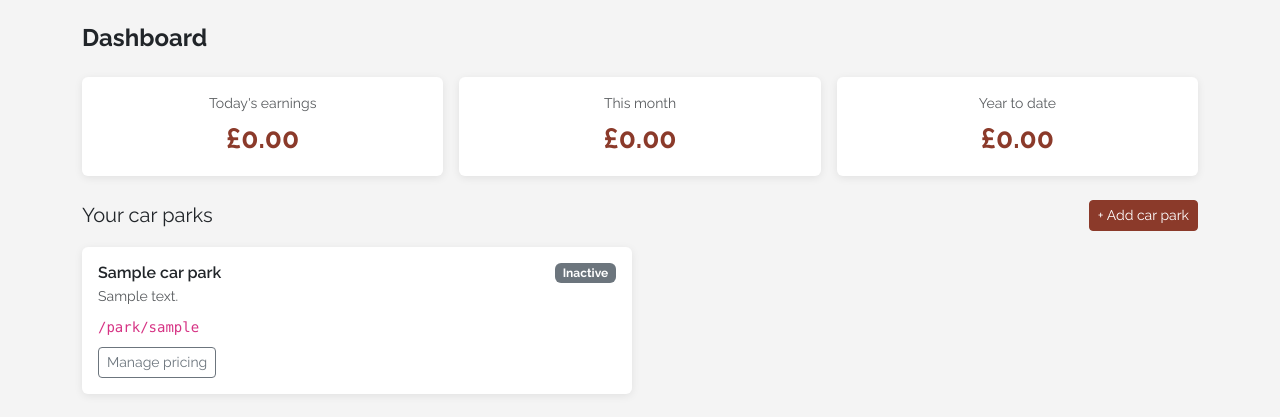
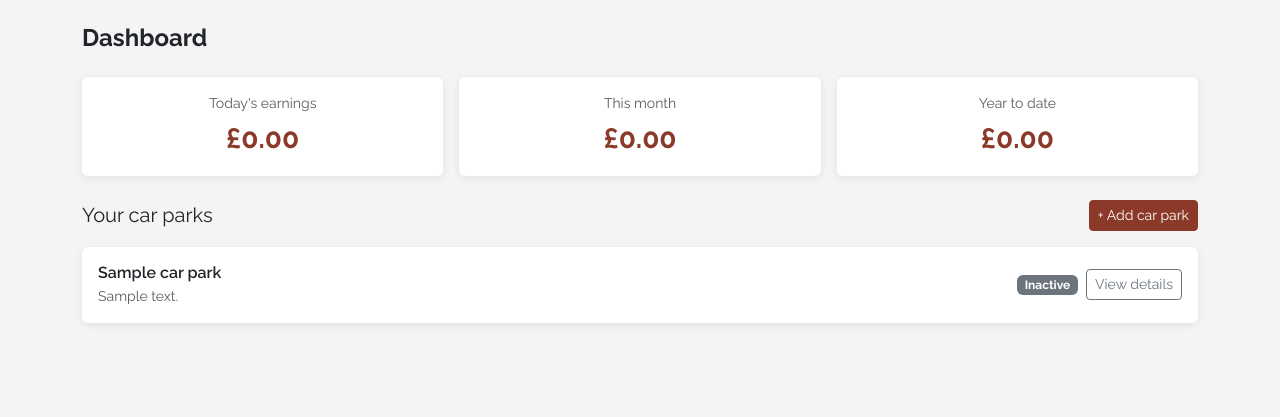
Before and after one commit to gswelby-png/landmarque, a FastAPI app: template app/templates/owner/dashboard.html in a window 1280 px wide. Shown: the part 60-477 px from the top of the page. Run offline with FastAPI, Linux system fonts and the light colour scheme; the template is opened without the code that fills it: most values are stand-ins (such as "Sample title", 1, 10 or a date in 2020).

Commit message:
Full width car park cards, remove URL, rename button to View details

```diff
--- a/app/templates/owner/dashboard.html
+++ b/app/templates/owner/dashboard.html
@@ -47,22 +47,19 @@
 </div>
 
 {% if car_parks %}
-<div class="row g-3">
+<div class="d-flex flex-column gap-3">
   {% for cp in car_parks %}
-  <div class="col-md-6">
-    <div class="card p-3">
-      <div class="d-flex justify-content-between align-items-start">
-        <div>
-          <h6 class="fw-semibold mb-1">{{ cp.name }}</h6>
-          <p class="text-muted small mb-2">{{ cp.address or "No address" }}</p>
-          <code class="small">/park/{{ cp.slug }}</code>
-        </div>
+  <div class="card p-3">
+    <div class="d-flex justify-content-between align-items-center">
+      <div>
+        <h6 class="fw-semibold mb-1">{{ cp.name }}</h6>
+        <p class="text-muted small mb-0">{{ cp.address or "No address" }}</p>
+      </div>
+      <div class="d-flex align-items-center gap-2">
         <span class="badge {% if cp.is_active %}bg-success{% else %}bg-secondary{% endif %}">
           {% if cp.is_active %}Active{% else %}Inactive{% endif %}
         </span>
-      </div>
-      <div class="mt-2">
-        <a href="/owner/car-parks/{{ cp.id }}/pricing" class="btn btn-sm btn-outline-secondary">Manage pricing</a>
+        <a href="/owner/car-parks/{{ cp.id }}/pricing" class="btn btn-sm btn-outline-secondary">View details</a>
       </div>
     </div>
   </div>
```
